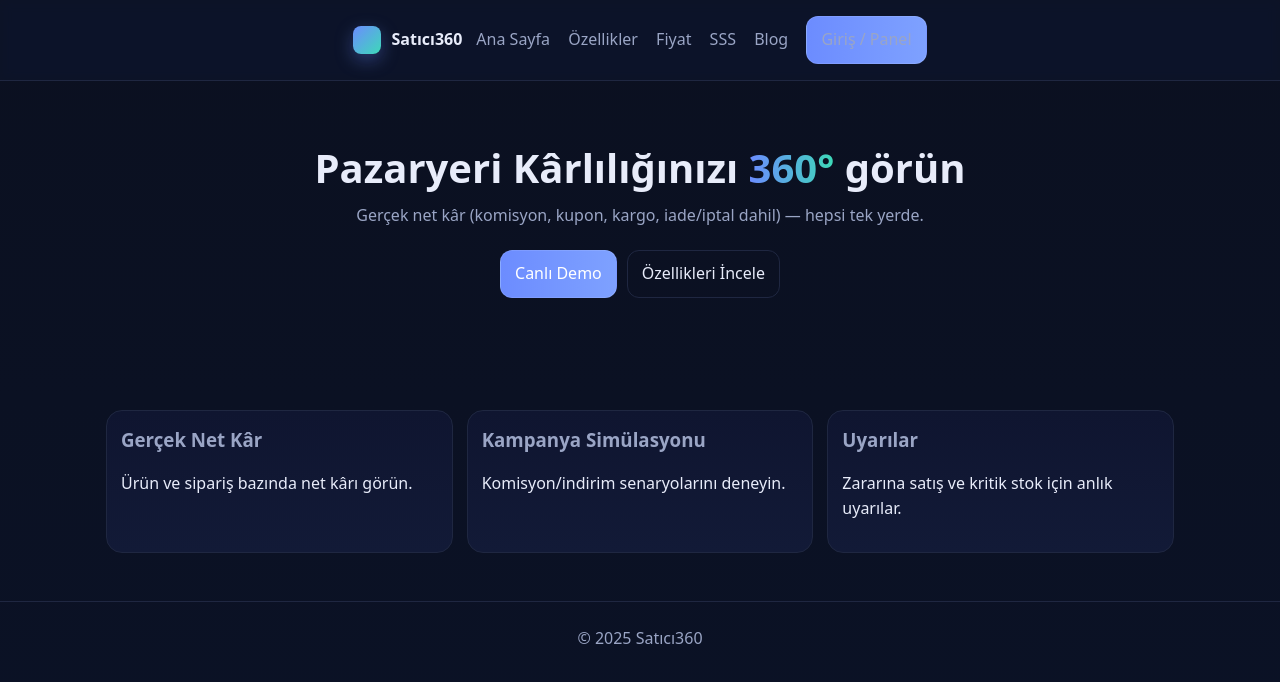
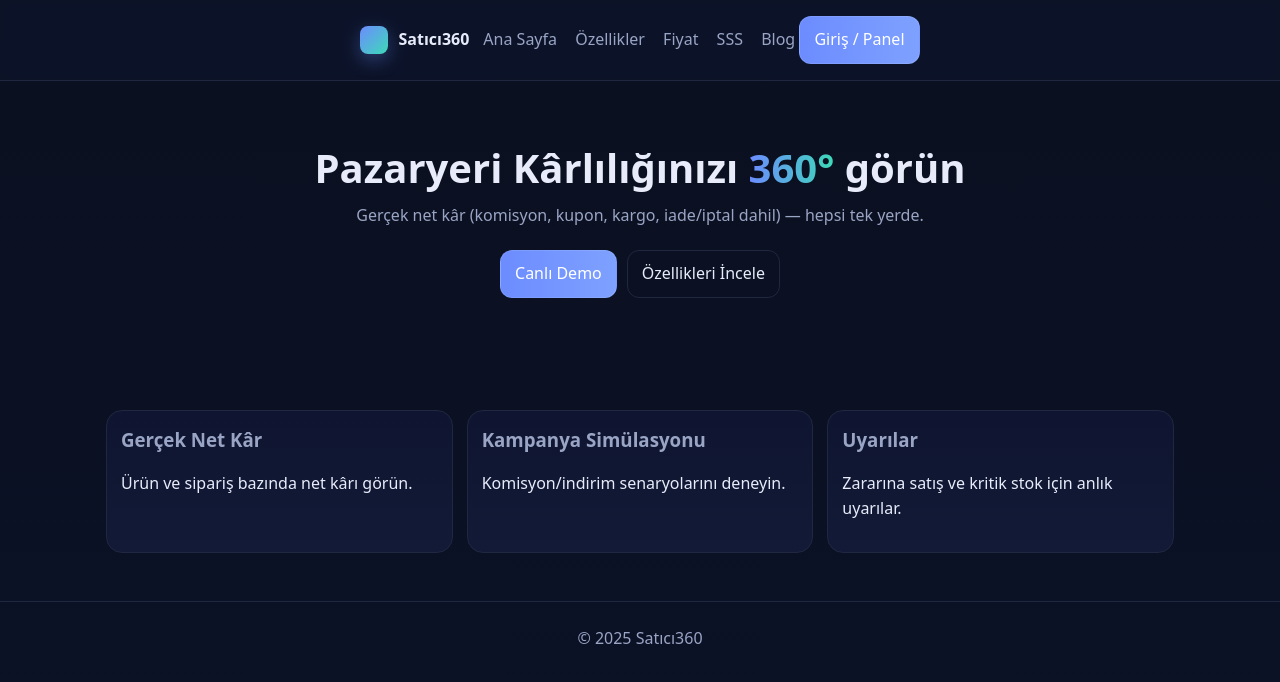
Before and after one commit to kenanemiroglu/lond, a plain HTML site: page index.html in a window 1280 px wide. Drawn offline with Linux system fonts and the light colour scheme.

Commit message:
Update style.css

```diff
--- a/style.css
+++ b/style.css
@@ -7,7 +7,7 @@ a{color:var(--brand);text-decoration:none}
 .nav{display:flex;align-items:center;justify-content:space-between;padding:16px;border-bottom:1px solid var(--border);background:rgba(16,22,42,.6);backdrop-filter:saturate(150%) blur(6px);position:sticky;top:0;z-index:10}
 .logo{display:flex;align-items:center;gap:10px}
 .logo-badge{width:28px;height:28px;border-radius:8px;background:linear-gradient(135deg,var(--brand),var(--brand2));box-shadow:0 6px 18px rgba(108,140,255,.35)}
-.nav a{margin-left:14px;color:var(--muted)}
+.nav a:not(.btn) { margin-left:14px; color: var(--muted); }
 .btn{display:inline-flex;align-items:center;gap:8px;background:linear-gradient(90deg,var(--brand),#7ea1ff);padding:10px 14px;border-radius:12px;color:white;border:1px solid rgba(255,255,255,.1)}
 .btn.ghost{background:transparent;border:1px solid var(--border);color:var(--text)}
 .hero{padding:64px 0;text-align:center}
```
